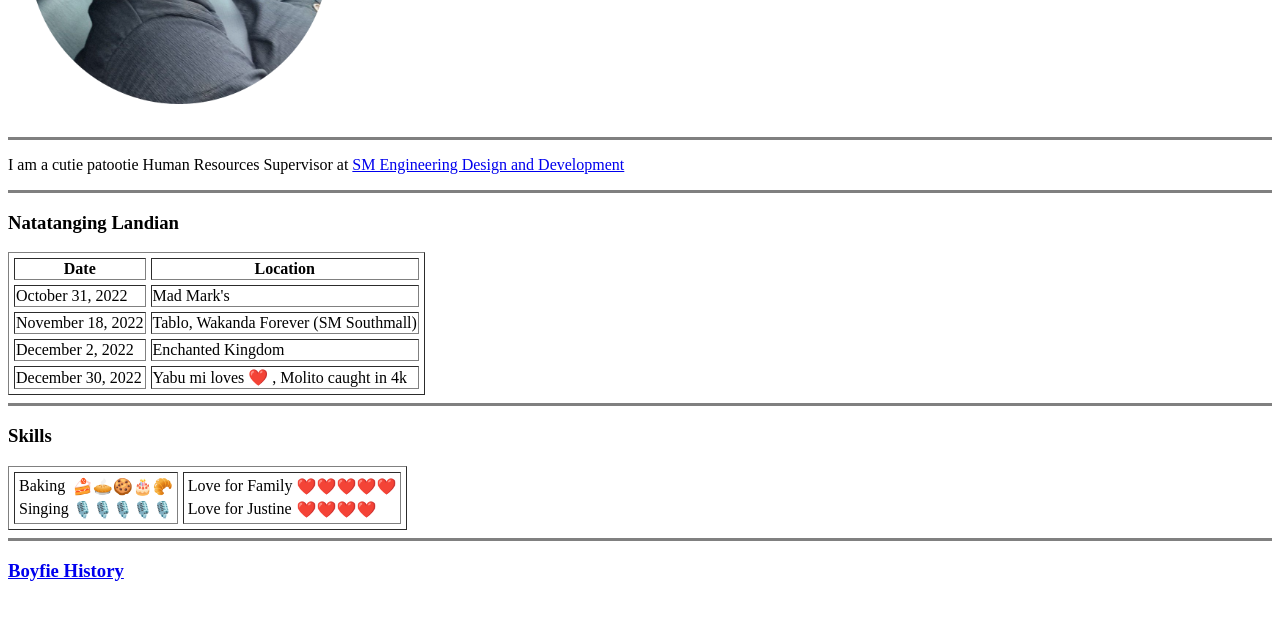
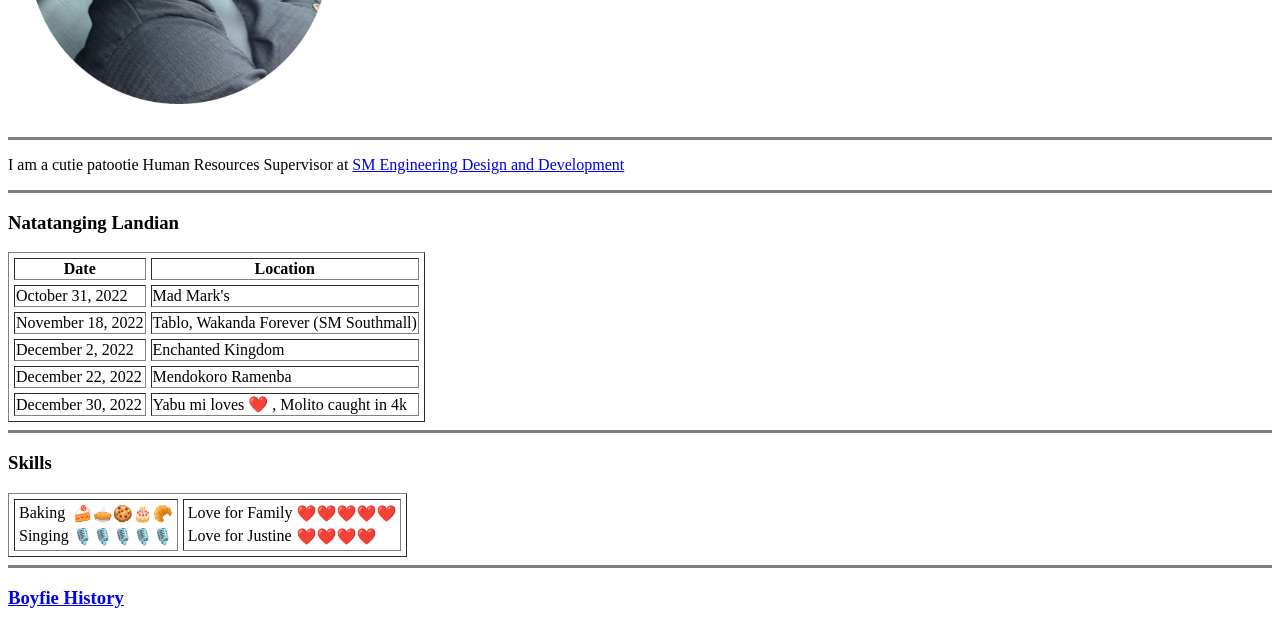
Before and after one commit to vaasinsanty03/Tangi, a plain HTML site: page index.html in a window 1280 px wide. Shown: the part 225-852 px from the top of the page. Before the commit the page ends 825 px from the top, so only its background shows below. Drawn offline with Linux system fonts and the light colour scheme.

Commit message:
Added Mendokoro at Dates

```diff
--- a/index.html
+++ b/index.html
@@ -42,6 +42,10 @@
       <tr>
         <td>December 2, 2022</td>
         <td>Enchanted Kingdom</td>
+      </tr>
+      <tr>
+        <td>December 22, 2022</td>
+        <td>Mendokoro Ramenba</td>
       </tr>
       <tr>
         <td>December 30, 2022</td>
```
